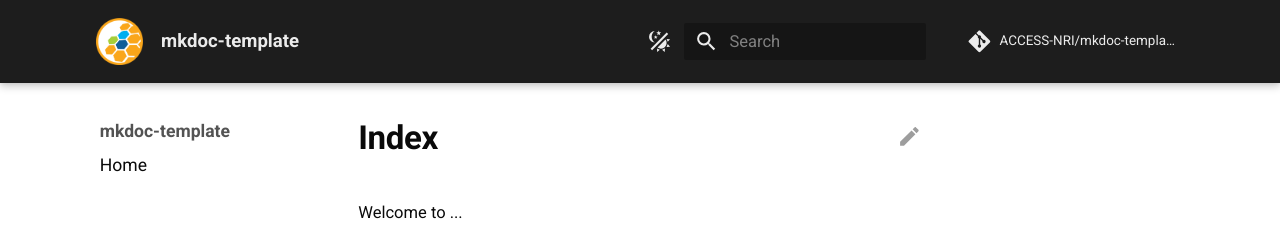
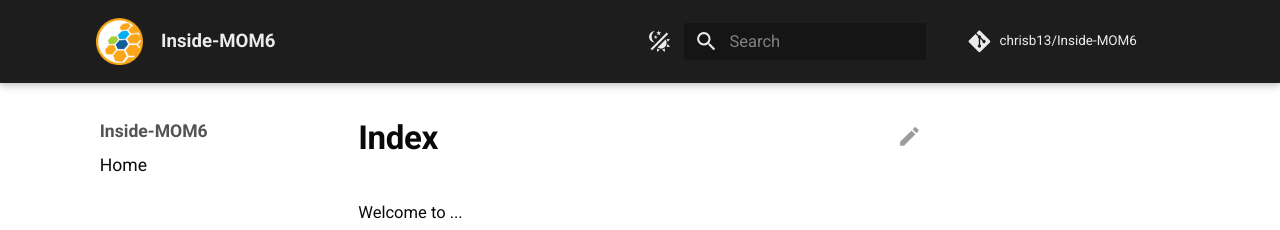
Before and after one commit to chrisb13/Inside-MOM6, an MkDocs documentation site: the page built from documentation/docs/pages/index.md, in a window 1280 px wide. Shown: the top 230 px of the page. Built offline with MkDocs 1.6.1 and Material for MkDocs 9.7.7, drawn with Linux system fonts in a browser that asks for light colours; comment, search, counter and statistics services are not loaded.

Commit message:
first commit with new name

```diff
--- a/documentation/mkdocs.yml
+++ b/documentation/mkdocs.yml
@@ -1,14 +1,14 @@
 # This file uses the following environment variables set within the build workflow:
 # - SITE_URL: the URL of the site (Falls back to the default URL)
 # For example, for PR-previews, SITE_URL is set to <default_URL>/pr-preview-NUM
-site_name: mkdoc-template
+site_name: Inside-MOM6
 
 # Site URL
-site_url: !ENV [SITE_URL, "http://access-nri.github.io/mkdoc-template/"]
+site_url: !ENV [SITE_URL, "http://cbull.info/Inside-MOM6/"]
 
 # Git repository (Adds a link to the GitHub repository at the top)
-repo_url: https://github.com/ACCESS-NRI/mkdoc-template
-repo_name: ACCESS-NRI/mkdoc-template
+repo_url: https://github.com/chrisb13/Inside-MOM6
+repo_name: chrisb13/Inside-MOM6
 edit_uri: blob/main/documentation/docs/ #hopefully will fix the edit button from 404'ing, https://github.com/mkdocs/mkdocs/issues/2416
 
 # Theme
@@ -55,7 +55,7 @@ copyright: Copyright &copy; 2025 ACCESS-NRI
 
 plugins:
   - include-configuration-stubs:
-      repo: ACCESS-NRI/mkdoc-template
+      repo: ACCESS-NRI/Inside-MOM6
       main_website:
         pattern: "dev-* release-*"
         ref_type: branch
```
